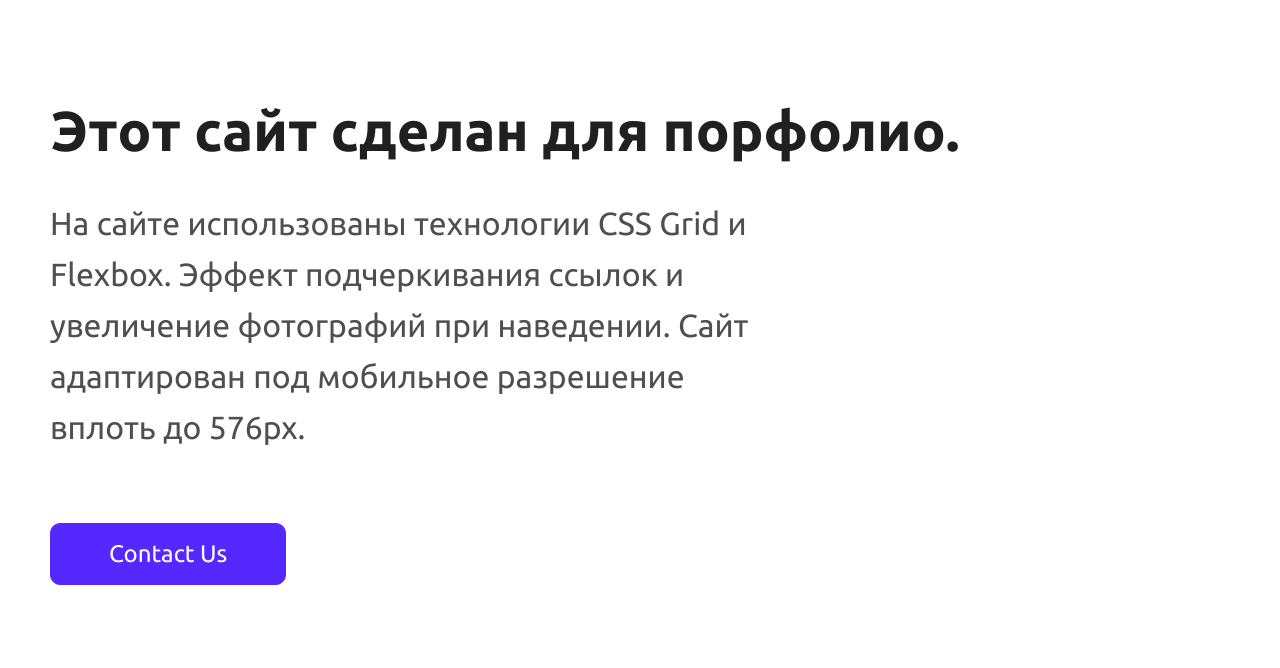
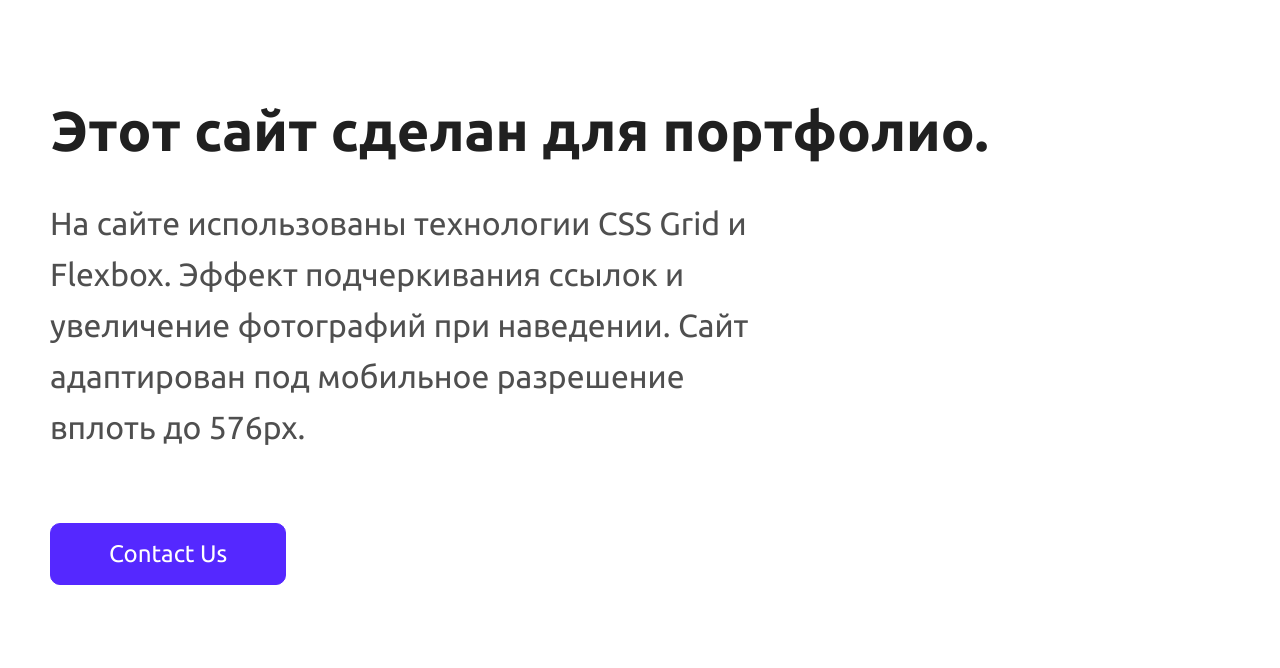
Before and after one commit to AndNem/andnem.github.io, a plain HTML site: page index.html in a window 1280 px wide. Shown: the part 132-800 px from the top of the page. Drawn offline with Linux system fonts and the light colour scheme.

Commit message:
Update index.html

```diff
--- a/index.html
+++ b/index.html
@@ -24,7 +24,7 @@
                         </div>
                     </div>
 
-                    <h1>Этот сайт сделан для порфолио.</h1>
+                    <h1>Этот сайт сделан для портфолио.</h1>
 
                     <p class="p__main">
                         На сайте использованы технологии CSS Grid и Flexbox.
```
